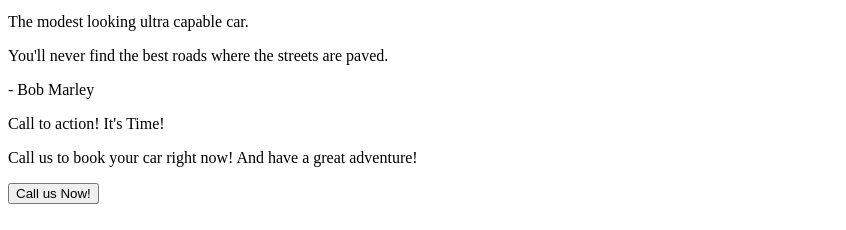
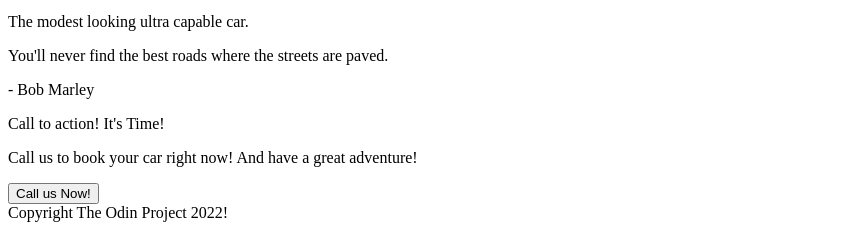
Before and after one commit to neilptl/Odin-Landing-Page, a plain HTML site: page index.html in a window 1280 px wide. Shown: the part 730-960 px from the top of the page, without its empty margins (0-846 px from the left). Drawn offline with Linux system fonts and the light colour scheme.

Commit message:
Finish the inital markup and content for index

```diff
--- a/index.html
+++ b/index.html
@@ -67,5 +67,8 @@
         </div>
         <button>Call us Now!</button>
     </div>
+    <div class="footer">
+        Copyright The Odin Project 2022!
+    </div>
 </body>
 </html>
```
